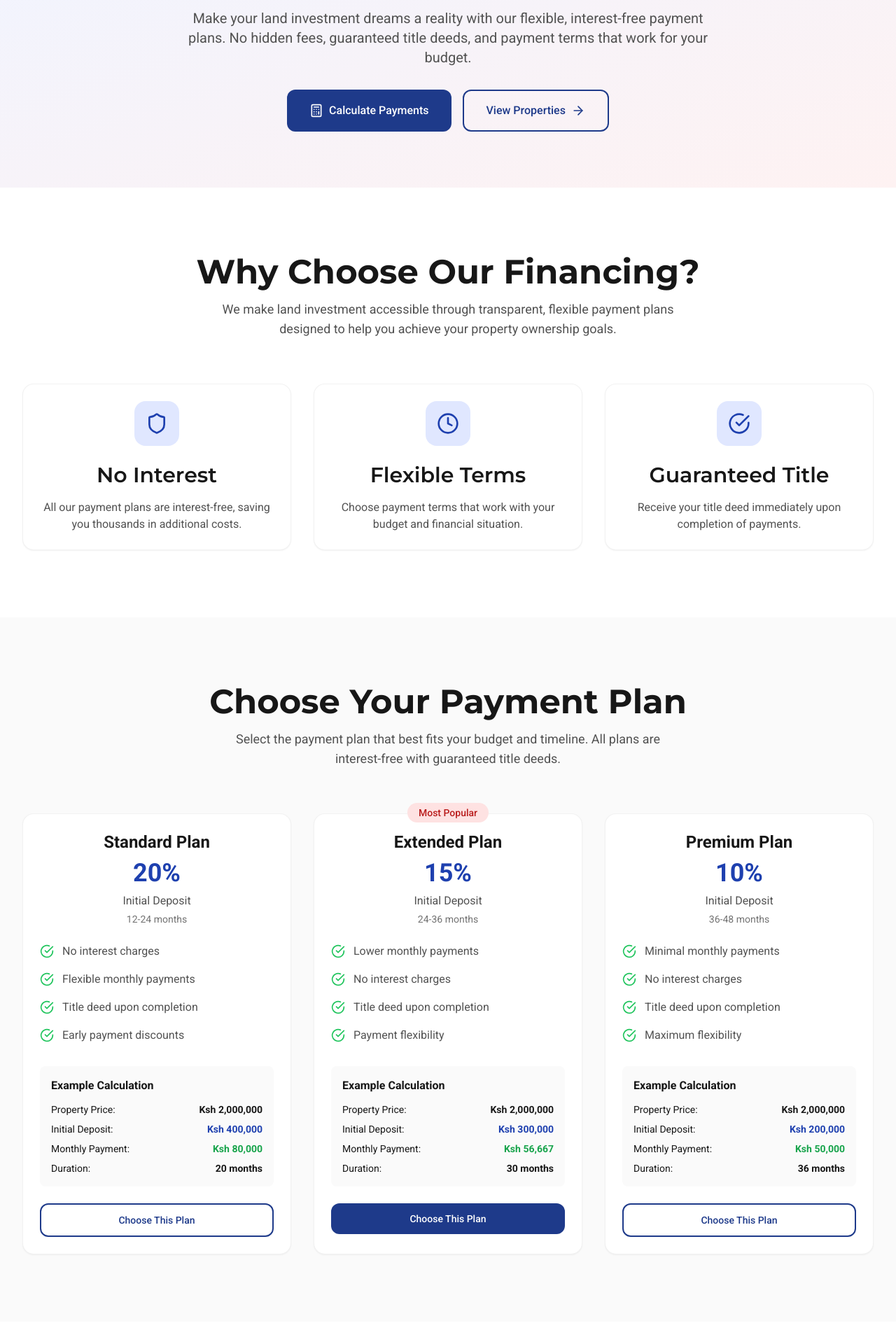
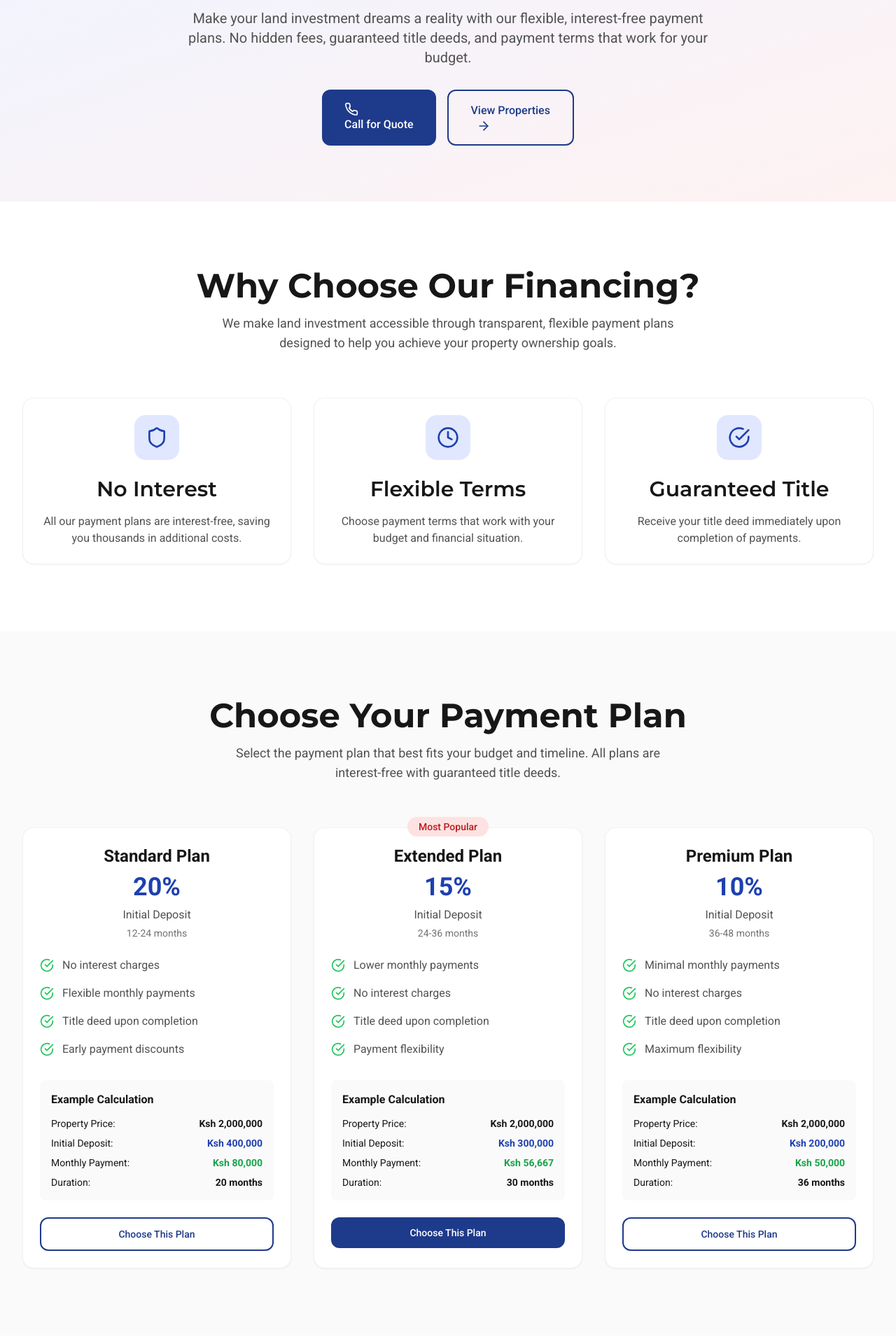
Before and after one commit to etiditalex/inukanaploti, a Next.js app: page /financing in a window 1280 px wide. Shown: the part 220-2140 px from the top of the page at 70% size. Built offline with nearby package versions, Linux system fonts and the light colour scheme; a web font is replaced by a local one.

Commit message:
Fix financing page buttons - add proper phone numbers and navigation links

```diff
--- a/app/financing/page.tsx
+++ b/app/financing/page.tsx
@@ -151,13 +151,17 @@ export default function FinancingPage() {
               No hidden fees, guaranteed title deeds, and payment terms that work for your budget.
             </p>
             <div className="flex flex-col sm:flex-row gap-4 justify-center">
-              <Button size="lg">
-                <Calculator className="w-5 h-5 mr-2" />
-                Calculate Payments
+              <Button size="lg" asChild>
+                <a href="tel:+254783027747">
+                  <Phone className="w-5 h-5 mr-2" />
+                  Call for Quote
+                </a>
               </Button>
-              <Button variant="outline" size="lg">
+              <Button variant="outline" size="lg" asChild>
+                <a href="/listings">
                   View Properties
                   <ArrowRight className="w-5 h-5 ml-2" />
+                </a>
               </Button>
             </div>
           </div>
@@ -255,8 +259,10 @@ export default function FinancingPage() {
                   </div>
                 </div>
 
-                <Button className="w-full" variant={index === 1 ? 'primary' : 'outline'}>
+                <Button className="w-full" variant={index === 1 ? 'primary' : 'outline'} asChild>
+                  <a href="tel:+254783027747">
                     Choose This Plan
+                  </a>
                 </Button>
               </Card>
             ))}
@@ -321,17 +327,23 @@ export default function FinancingPage() {
           </p>
 
           <div className="flex flex-col sm:flex-row gap-4 justify-center">
-            <Button variant="secondary" size="lg">
+            <Button variant="secondary" size="lg" asChild>
+              <a href="tel:+254783027747">
                 <Phone className="w-5 h-5 mr-2" />
                 Call Now
+              </a>
             </Button>
-            <Button variant="success" size="lg">
+            <Button variant="success" size="lg" asChild>
+              <a href="https://wa.me/254783027747" target="_blank" rel="noopener noreferrer">
                 <MessageCircle className="w-5 h-5 mr-2" />
                 WhatsApp
+              </a>
             </Button>
-            <Button variant="outline" size="lg" className="border-white text-white hover:bg-white hover:text-primary-600">
+            <Button variant="outline" size="lg" className="border-white text-white hover:bg-white hover:text-primary-600" asChild>
+              <a href="/listings">
                 View Properties
                 <ArrowRight className="w-5 h-5 ml-2" />
+              </a>
             </Button>
           </div>
         </div>
```
Lines whose indentation alone changed are shown as unchanged.
